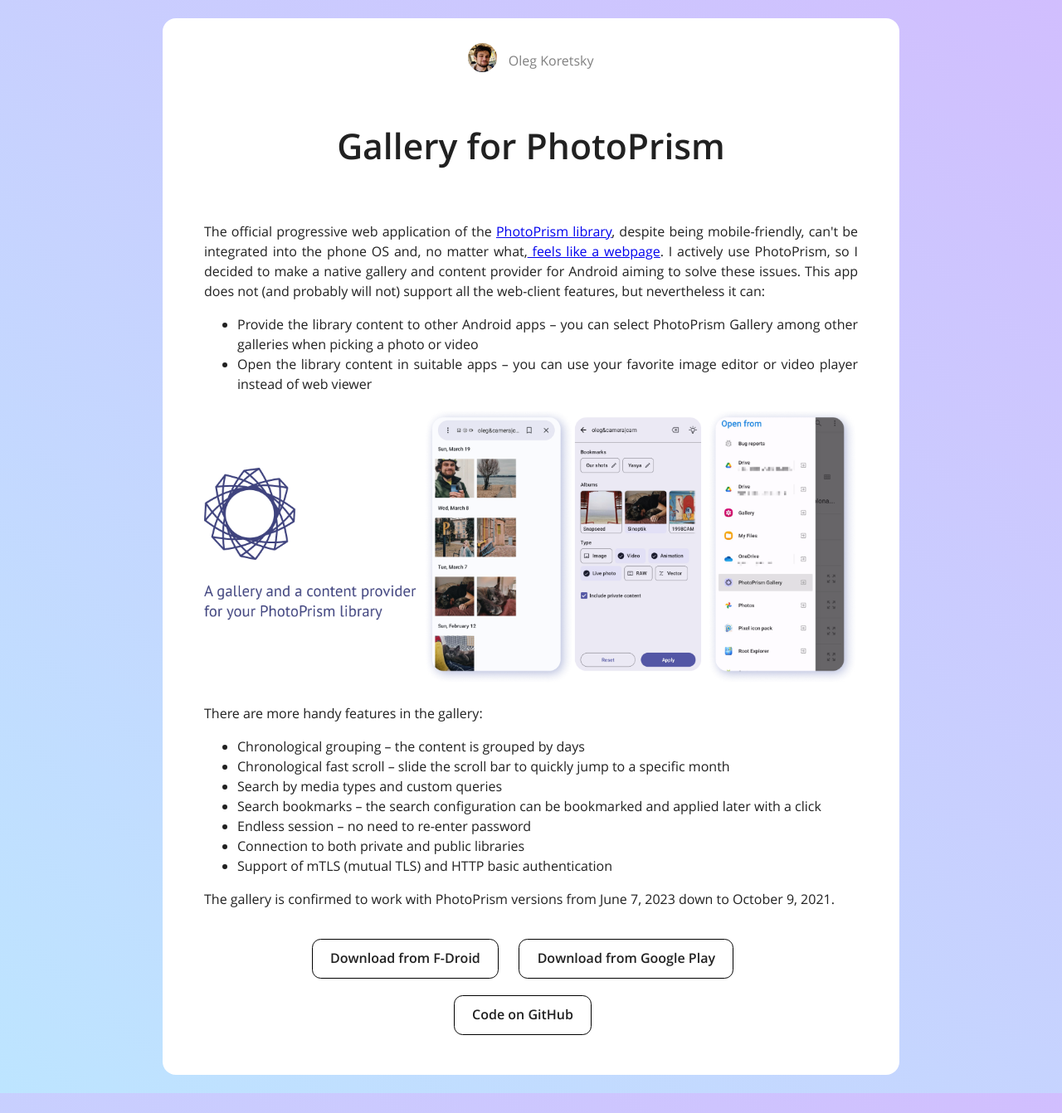
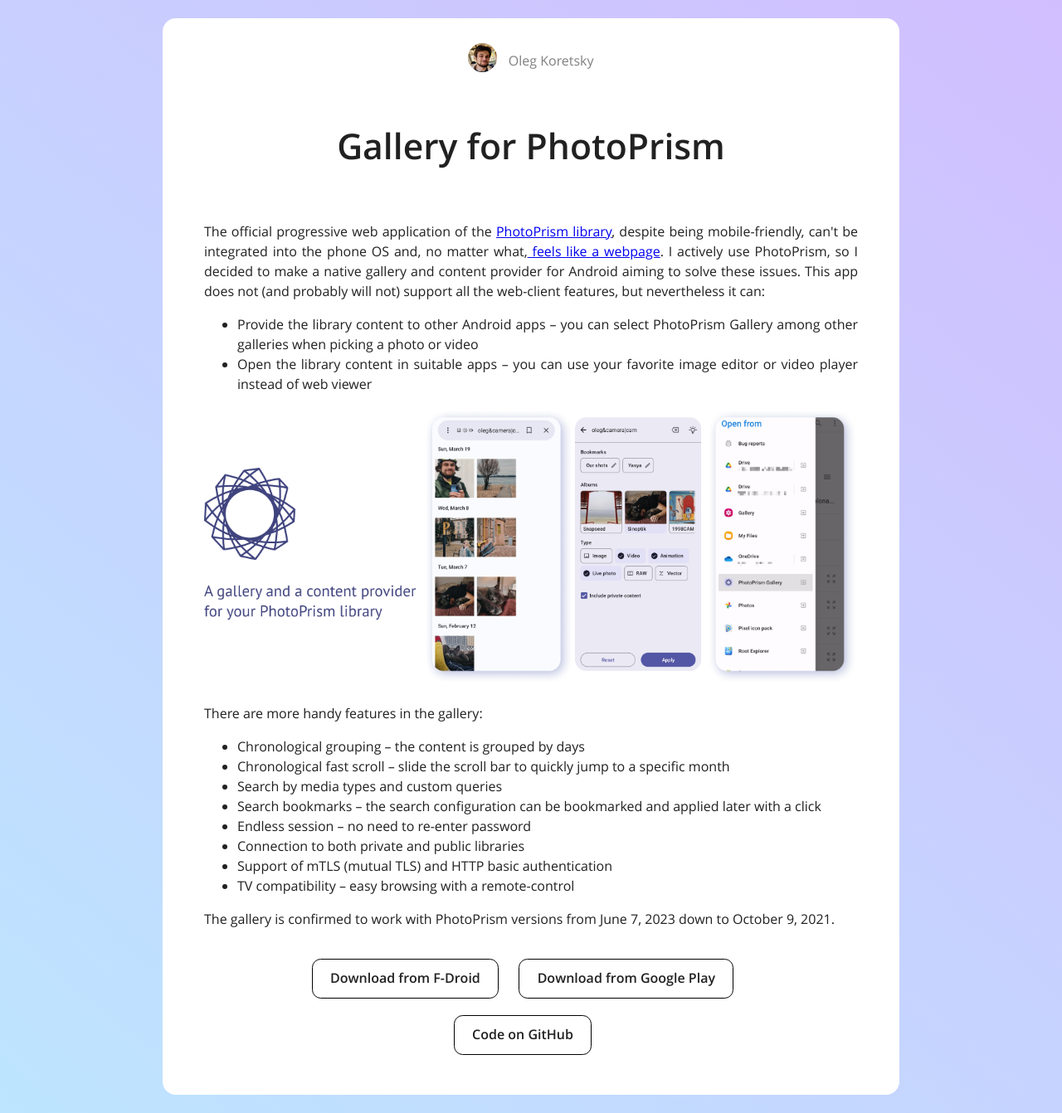
Before and after one commit to Radiokot/website, a Jekyll site: the page built from _projects/photoprism-android-gallery.html, in a window 1280 px wide. Shown: the whole page at 83% size. Built offline with Jekyll 4.4.1, drawn with Linux system fonts in a browser that asks for light colours.

Commit message:
Add TV compatibility to the PP gallery features

```diff
--- a/_projects/photoprism-android-gallery.html
+++ b/_projects/photoprism-android-gallery.html
@@ -36,6 +36,7 @@
         <li>Endless session – no need to re-enter password</li>
         <li>Connection to both private and public libraries</li>
         <li>Support of mTLS (mutual TLS) and HTTP basic authentication</li>
+        <li>TV compatibility – easy browsing with a remote-control</li>
     </ul>
     The gallery is confirmed to work with PhotoPrism versions from June 7, 2023 down
     to October 9, 2021.</p>
```
